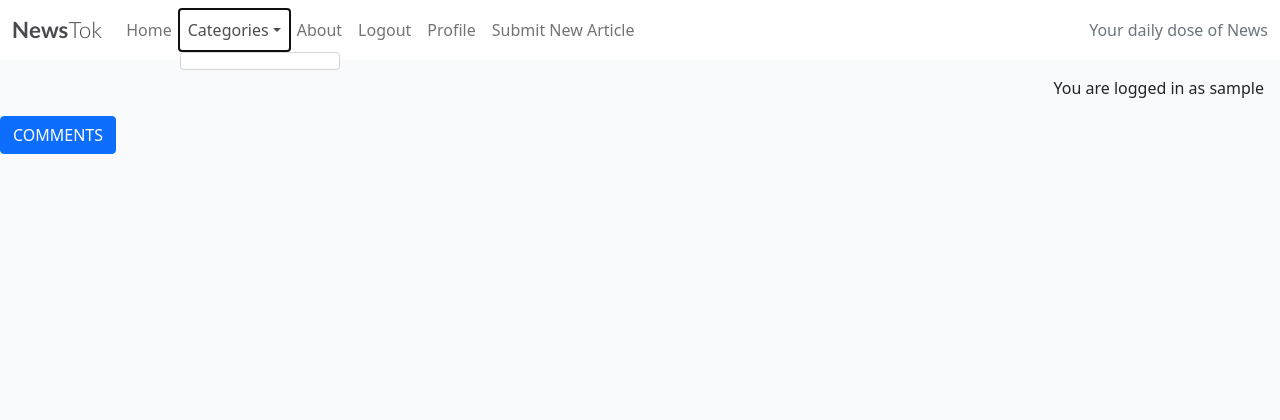
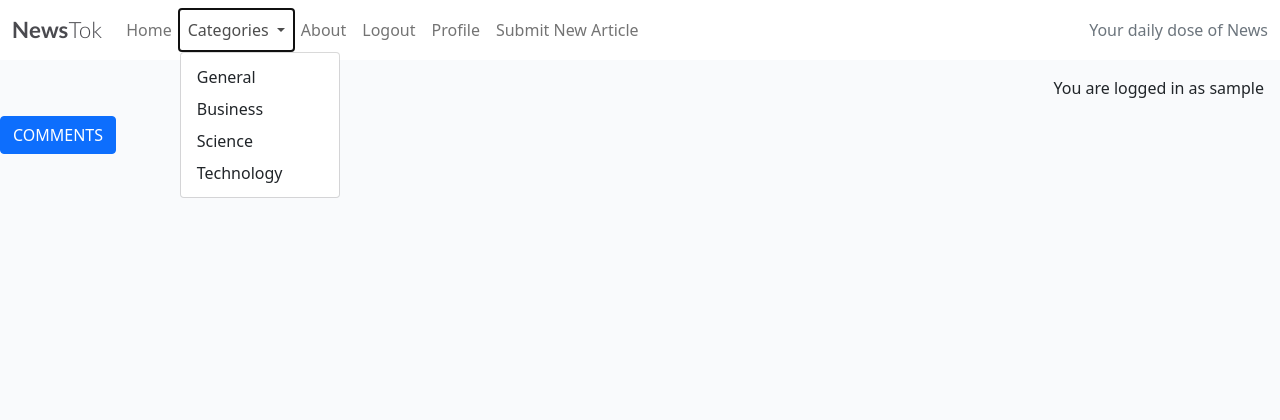
Before and after one commit to md-ash-dot/newstok, a Django app: page /user_profile/ in a window 1280 px wide, after a click on "Categories". Shown: the top 420 px of the page. Run offline with Django 4.2, Linux system fonts and the light colour scheme; the visitor is signed in with stand-in values (Sample User, id 1); data that the repository does not hold is empty; parts of the project's set-up code (start-up, migrations or seed data) failed here and were passed over.

Commit message:
display articles by categories and fix user profile not working

```diff
--- a/news/urls.py
+++ b/news/urls.py
@@ -11,5 +11,8 @@
      path('article', views.new_article, name='new_article'),
      path('<slug:slug>/upvote/', views.upvote_article, name='upvote_article'),
      path('<slug:slug>/downvote/', views.downvote_article, name='downvote_article'),
-     path('category/<int:category_id>', views.ArticleList.as_view(), name='article_list_by_category'),
+     path('category/general', views.ArticleListByGeneral.as_view(), name='general'),
+     path('category/business', views.ArticleListByBusiness.as_view(), name='business'),
+     path('category/technology', views.ArticleListByTechnology.as_view(), name='technology'),
+     path('category/science', views.ArticleListByScience.as_view(), name='science'),
 ]
--- a/templates/base.html
+++ b/templates/base.html
@@ -5,6 +5,10 @@
 {% url 'account_signup' as signup_url %}
 {% url 'account_logout' as logout_url %}
 {% url 'new_article' as article_url %}
+<!-- {% url 'general' as general_url %}
+{% url 'business' as business_url %}
+{% url 'technology' as technology_url %}
+{% url 'science' as science_url %} -->
 
 <!DOCTYPE html>
 <html class="h-100" lang="en">
@@ -47,24 +51,15 @@
                         <a class="nav-link {% if request.path == home_url %}active{% endif %}" aria-current="page"
                             href="{% url 'home' %}">Home</a>
                     </li>
-                    <!-- <li class="nav-item dropdown">
+                    <li class="nav-item dropdown">
                         <a class="nav-link dropdown-toggle" href="#" role="button" data-bs-toggle="dropdown" aria-expanded="false">
                           Categories
                         </a>
                         <ul class="dropdown-menu">
-                          <li><a class="dropdown-item" href="#">General</a></li>
-                          <li><a class="dropdown-item" href="#">Business</a></li>
-                          <li><a class="dropdown-item" href="#">Science</a></li>
-                          <li><a class="dropdown-item" href="#">Technology</a></li>
-                        </ul>
-                    </li> -->
-                    <li class="nav-item dropdown">
-                        <a class="nav-link dropdown-toggle" href="#" role="button" data-bs-toggle="dropdown"
-                           aria-expanded="false">Categories</a>
-                        <ul class="dropdown-menu">
-                            {% for category in categories %}
-                                <li><a class="dropdown-item" href="{% url 'category_view' category %}">{{ category.name }}</a></li>
-                            {% endfor %}
+                          <li><a class="dropdown-item" href="{% url 'general' %}">General</a></li>
+                          <li><a class="dropdown-item" href="{% url 'business' %}">Business</a></li>
+                          <li><a class="dropdown-item" href="{% url 'science' %}">Science</a></li>
+                          <li><a class="dropdown-item" href="{% url 'technology' %}">Technology</a></li>
                         </ul>
                     </li>
                     <li class="nav-item">
--- a/user_profile/templates/user_profile/user_profile_posts.html
+++ b/user_profile/templates/user_profile/user_profile_posts.html
@@ -28,7 +28,7 @@
                                     <p class="author">Author: {{ article.author }}</p>
                                 </div>
                             </div> -->
-                            <a href="{% url 'article_detail' article.slug %}" class="article-link">
+                            <a href="../{{ article.slug }}" class="article-link">
                                 <h2 class="card-title">{{ article.title }}</h2>
                                 <p class="card-text">{{ article.excerpt }}</p>
                             </a>
```
Also changed, not shown: news/templates/news/article_detail.html (+0 -11 lines), news/views.py (+19 -8 lines).
